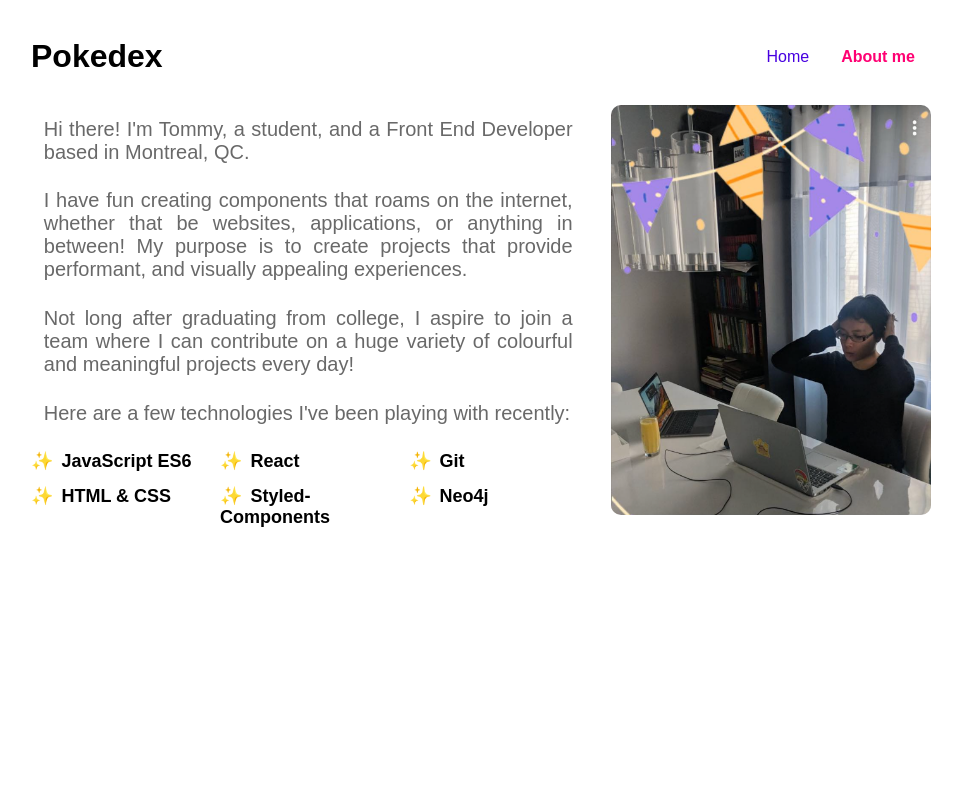
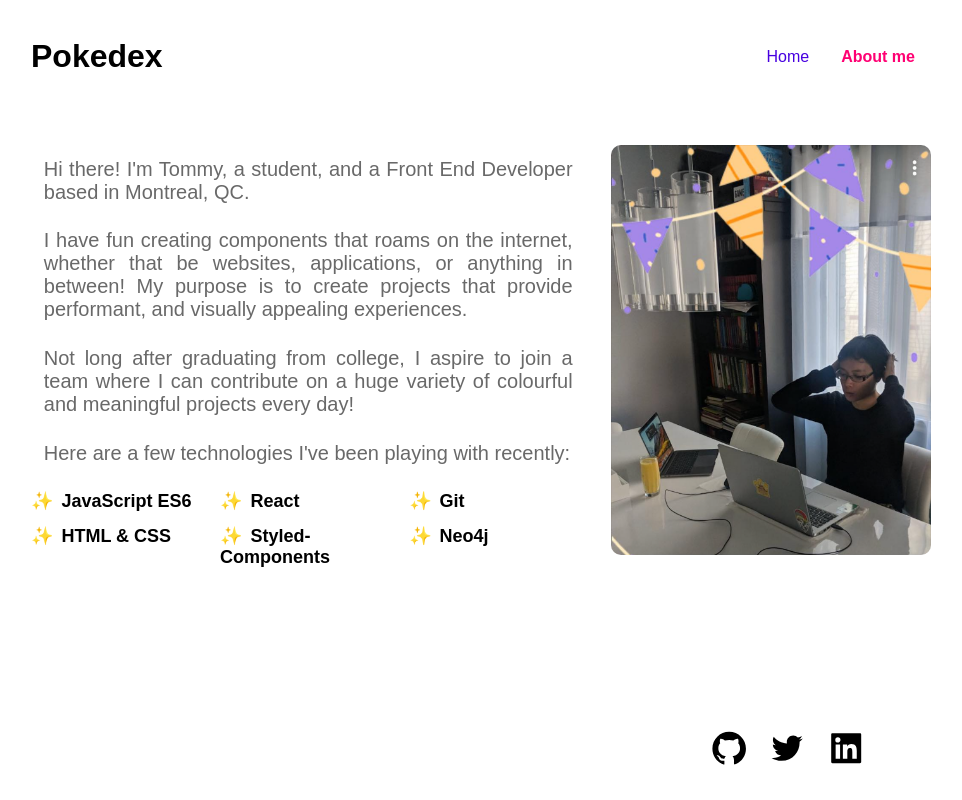
Before and after one commit to TommyQNguyen/Pokedex, a React (Create React App) app in the folder pokedex/: page /about in a window 1280 px wide. Shown: the whole page, without its empty margins (159-1121 px from the left). Built offline with nearby package versions, Linux system fonts and the light colour scheme.

Commit message:
Added icons for social media. Will need to add links to them

```diff
--- a/pokedex/package.json
+++ b/pokedex/package.json
@@ -8,6 +8,7 @@
     "@testing-library/user-event": "^12.1.10",
     "react": "^17.0.1",
     "react-dom": "^17.0.1",
+    "react-icons": "^4.1.0",
     "react-router-dom": "^5.2.0",
     "react-scripts": "4.0.1",
     "styled-components": "^5.2.1",
--- a/pokedex/src/components/Header.js
+++ b/pokedex/src/components/Header.js
@@ -3,7 +3,6 @@ import { NavLink } from "react-router-dom";
 
 import styled from "styled-components";
 import { COLORS } from "../utils/theme";
-import Button from "./Button";
 
 const Header = () => {
   return (
@@ -32,12 +31,12 @@ const Header = () => {
 export default Header;
 
 const Wrapper = styled.header`
-  /* background-color: plum; */
   display: flex;
   justify-content: space-between;
   align-items: center;
   padding-top: 30px;
   padding-bottom: 30px;
+  margin-bottom: 5vh;
 `;
 
 const Title = styled.h1`
@@ -48,12 +47,6 @@ const NavigationList = styled.ul`
   list-style-type: none;
   display: flex;
 `;
-
-// const NavItem = styled.div`
-//   color: #fff;
-//   font-size: 30px;
-//   margin: 20px;
-// `;
 
 const NavigationLink = styled(NavLink)`
   position: relative;
@@ -68,8 +61,6 @@ const NavigationLink = styled(NavLink)`
   }
 `;
 
-// const SearchContainer = styled.div``;
-
 const SearchBar = styled.input`
   width: 150px;
   height: 40px;
@@ -78,7 +69,3 @@ const SearchBar = styled.input`
   border-radius: 4px;
   font-size: 18px;
 `;
-
-// const ClearButton = styled(Button)`
-//   margin-left: 1vw;
-// `;
--- a/pokedex/src/components/PokeList.js
+++ b/pokedex/src/components/PokeList.js
@@ -43,8 +43,8 @@ const PokeList = () => {
               <PokeContainer>
                 <PokemonName>{pokeObject.name}</PokemonName>
                 {/* <PokemonNationalNum>
-                #{("000" + (index + 1)).slice(-3)}
-              </PokemonNationalNum> */}
+                  #{("000" + (index + 1)).slice(-3)}
+                </PokemonNationalNum> */}
               </PokeContainer>
             </PokeLink>
           );
@@ -56,11 +56,6 @@ const PokeList = () => {
 export default PokeList;
 
 const Wrapper = styled.main`
-  /* display: flex;
-  flex-direction: column;
-  justify-content: center;
-  align-items: center; */
-
   display: grid;
   grid-template-columns: 1fr 1fr 1fr;
   grid-gap: 3vw;
@@ -88,15 +83,16 @@ const SearchContainer = styled.div`
   grid-column: 1/4;
   display: flex;
   justify-content: center;
+  margin-bottom: 5vh;
 `;
 
 const Input = styled.input`
   /* width: 150px; */
   height: 40px;
-  padding: 20px 60px;
+  padding: 20px 100px;
   border: 1px solid #ccc;
   border-radius: 4px;
-  font-size: 18px;
+  font-size: 20px;
 `;
 
 const ClearButton = styled(Button)`
--- a/pokedex/src/pages/About.js
+++ b/pokedex/src/pages/About.js
@@ -3,6 +3,11 @@ import React from "react";
 import styled from "styled-components";
 import tommy from "../images/tommy.png";
 import { COLORS } from "../utils/theme";
+import {
+  AiOutlineGithub,
+  AiOutlineTwitter,
+  AiFillLinkedin,
+} from "react-icons/ai";
 
 const About = () => {
   return (
@@ -39,8 +44,12 @@ const About = () => {
           <Skill>Neo4j</Skill>
         </SkillsContainer>
       </IntroContainer>
-
       <TommyPhoto src={tommy} alt="Tommy" />
+      <SocialMediaContainer>
+        <GithubIcon></GithubIcon>
+        <TwitterIcon></TwitterIcon>
+        <LinkedinIcon></LinkedinIcon>
+      </SocialMediaContainer>
     </Wrapper>
   );
 };
@@ -93,3 +102,43 @@ const TommyPhoto = styled.img`
   width: 25vw;
   border-radius: 10px;
 `;
+
+const SocialMediaContainer = styled.div`
+  /* grid-column: 1/3; */
+  display: flex;
+  /* position: absolute; */
+  /* bottom: 0px; */
+  justify-content: space-between;
+  align-items: center;
+  position: absolute;
+  right: 20vw;
+  bottom: 1vw;
+`;
+
+const GithubIcon = styled(AiOutlineGithub)`
+  width: 3vw;
+  height: auto;
+
+  &:hover {
+    color: mediumorchid;
+  }
+`;
+
+const TwitterIcon = styled(AiOutlineTwitter)`
+  width: 3vw;
+  height: auto;
+  margin: 20px;
+
+  &:hover {
+    color: #00acee;
+  }
+`;
+
+const LinkedinIcon = styled(AiFillLinkedin)`
+  width: 3vw;
+  height: auto;
+
+  &:hover {
+    color: #0e76a8;
+  }
+`;
```
Also changed, not shown: 2 other files (tests, documents, lock files or other folders).
